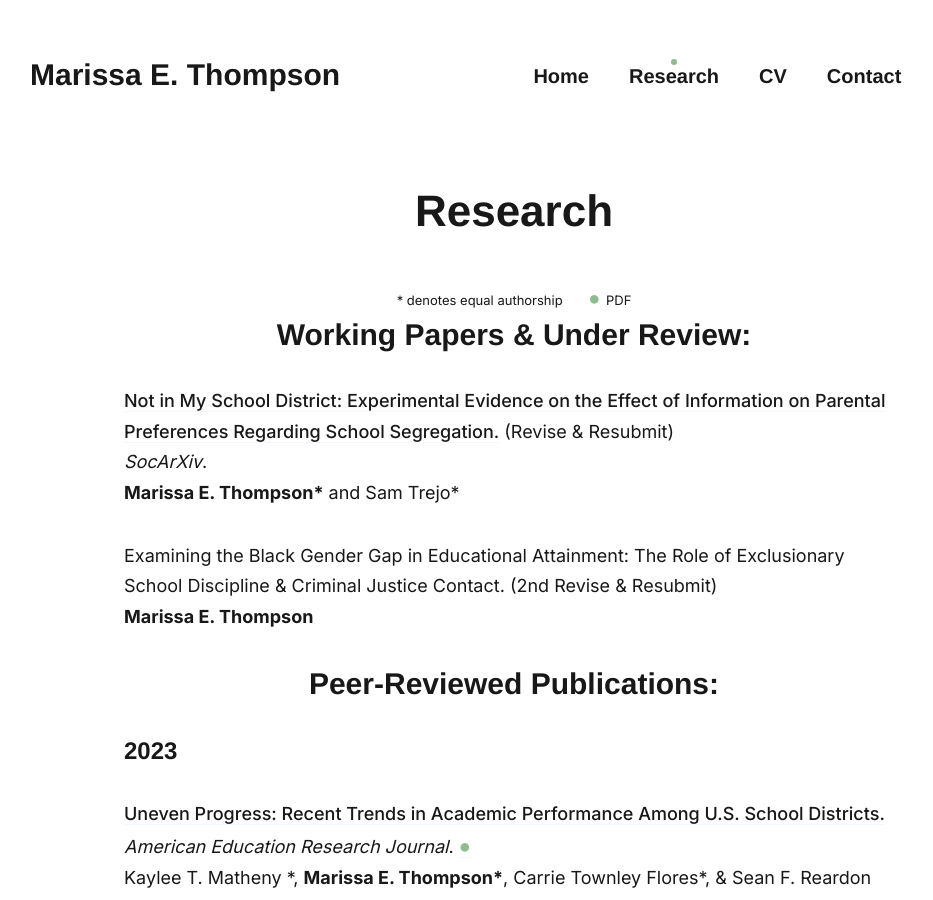
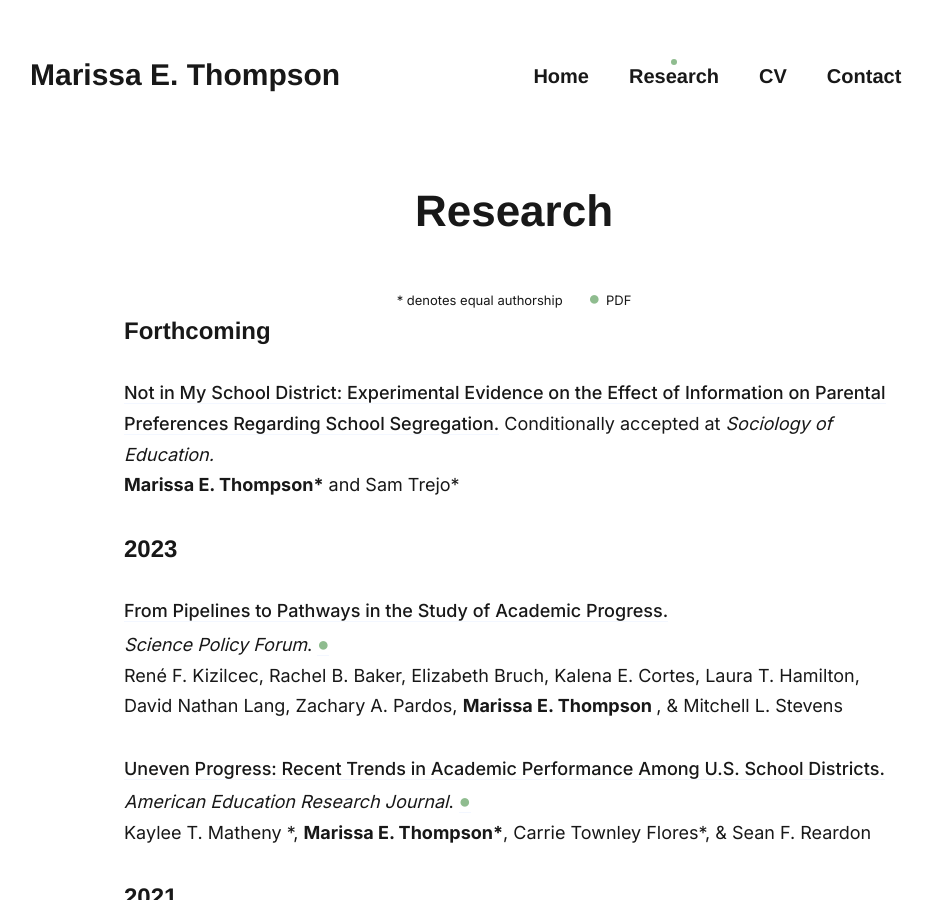
Before and after one commit to marissaethompson/marissaethompson.github.io, a Jekyll site: the page built from _pages/research.md, in a window 1280 px wide and 900 px high. Shown: the whole window, without its empty margins (126-1059 px from the left). Built offline with Jekyll 4.4.1, drawn with Linux system fonts in a browser that asks for light colours; nearby versions of some CDN libraries; some web fonts are replaced.

Commit message:
april_28_2023

```diff
--- a/_pages/research.md
+++ b/_pages/research.md
@@ -12,18 +12,25 @@ image:
  </center>
 
 
-<h1 align="center">Working Papers & Under Review:</h1>
+<!--<h1 align="center">Working Papers & Under Review:</h1>-->
+<!---->
+<!---->
+<!--Examining the Black Gender Gap in Educational Attainment: The Role of Exclusionary School Discipline & Criminal Justice Contact. (3rd Revise & Resubmit)<br>-->
+<!--<b>Marissa E. Thompson</b>-->
+<!---->
+<!--<h1 align="center">Peer-Reviewed Publications:</h1>-->
+<!---->
 
- [Not in My School District: Experimental Evidence on the Effect of Information on Parental Preferences Regarding School Segregation.](https://osf.io/preprints/socarxiv/2wfjn) (Revise & Resubmit)<br>
- <i>SocArXiv</i>.<br>
+## Forthcoming
+
+ [Not in My School District: Experimental Evidence on the Effect of Information on Parental Preferences Regarding School Segregation.](https://osf.io/preprints/socarxiv/2wfjn) Conditionally accepted at <i>Sociology of Education.</i><br>
 <b> Marissa E. Thompson\*</b> and Sam Trejo\*
 
-Examining the Black Gender Gap in Educational Attainment: The Role of Exclusionary School Discipline & Criminal Justice Contact. (2nd Revise & Resubmit)<br>
-<b>Marissa E. Thompson</b>
+## 2023
 
-<h1 align="center">Peer-Reviewed Publications:</h1>
-
-## 2023
+[From Pipelines to Pathways in the Study of Academic Progress.](https://www.science.org/doi/abs/10.1126/science.adg5406?af=R&utm_source=sfmc&utm_medium=email&utm_campaign=SCIeToc&utm_content=alert&et_rid=623440394&et_cid=4710205)<br>
+<i>Science Policy Forum</i>.&nbsp;[<span style="font-size: 15pt; color:#8fbc8f">●</span>](/research/Kizilcec_Science_2023.pdf)<br>
+René F. Kizilcec, Rachel B. Baker, Elizabeth Bruch, Kalena E. Cortes, Laura T. Hamilton, David Nathan Lang, Zachary A. Pardos, <b>Marissa E. Thompson </b>, & Mitchell L. Stevens
 
 [Uneven Progress: Recent Trends in Academic Performance Among U.S. School Districts.](https://journals.sagepub.com/doi/10.3102/00028312221134769)<br>
 <i>American Education Research Journal</i>.&nbsp;[<span style="font-size: 15pt; color:#8fbc8f">●</span>](/research/Matheny_AERJ_2023.pdf)<br>
```
Also changed, not shown: 3 other files.
